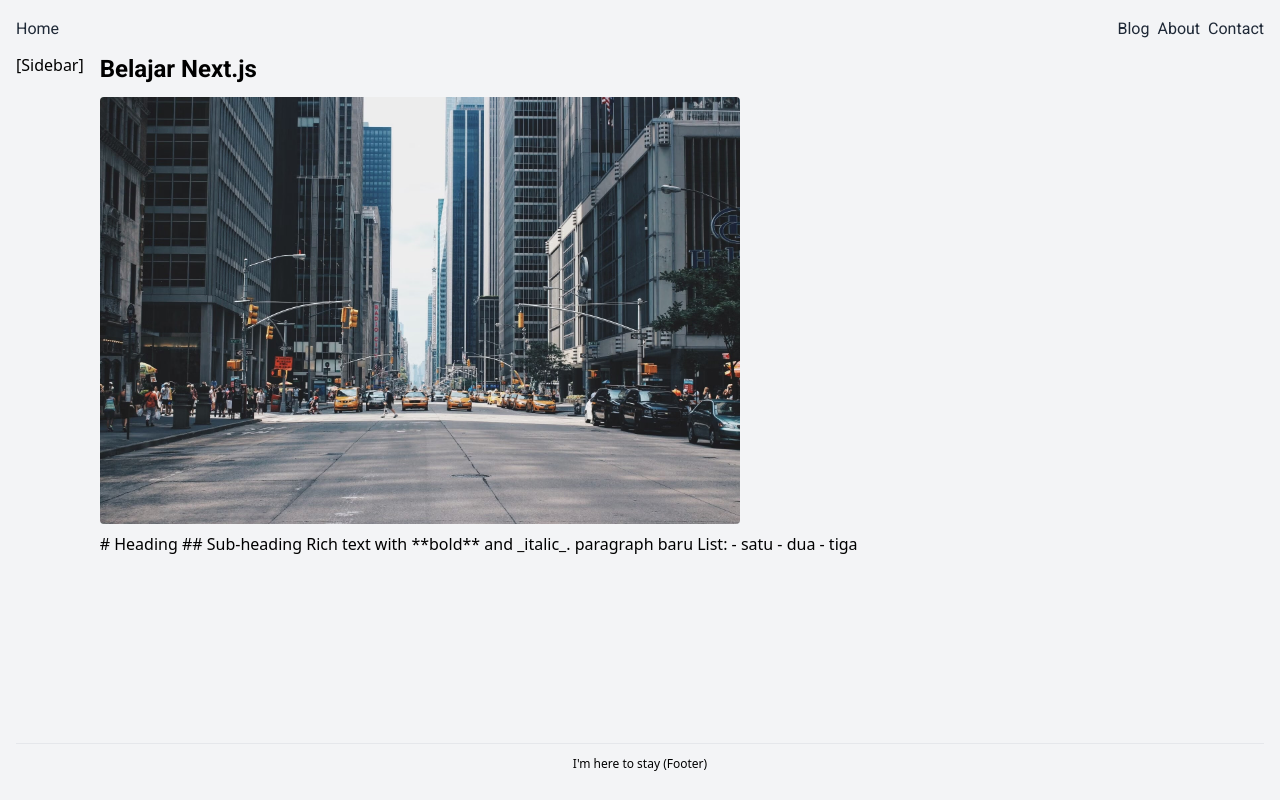
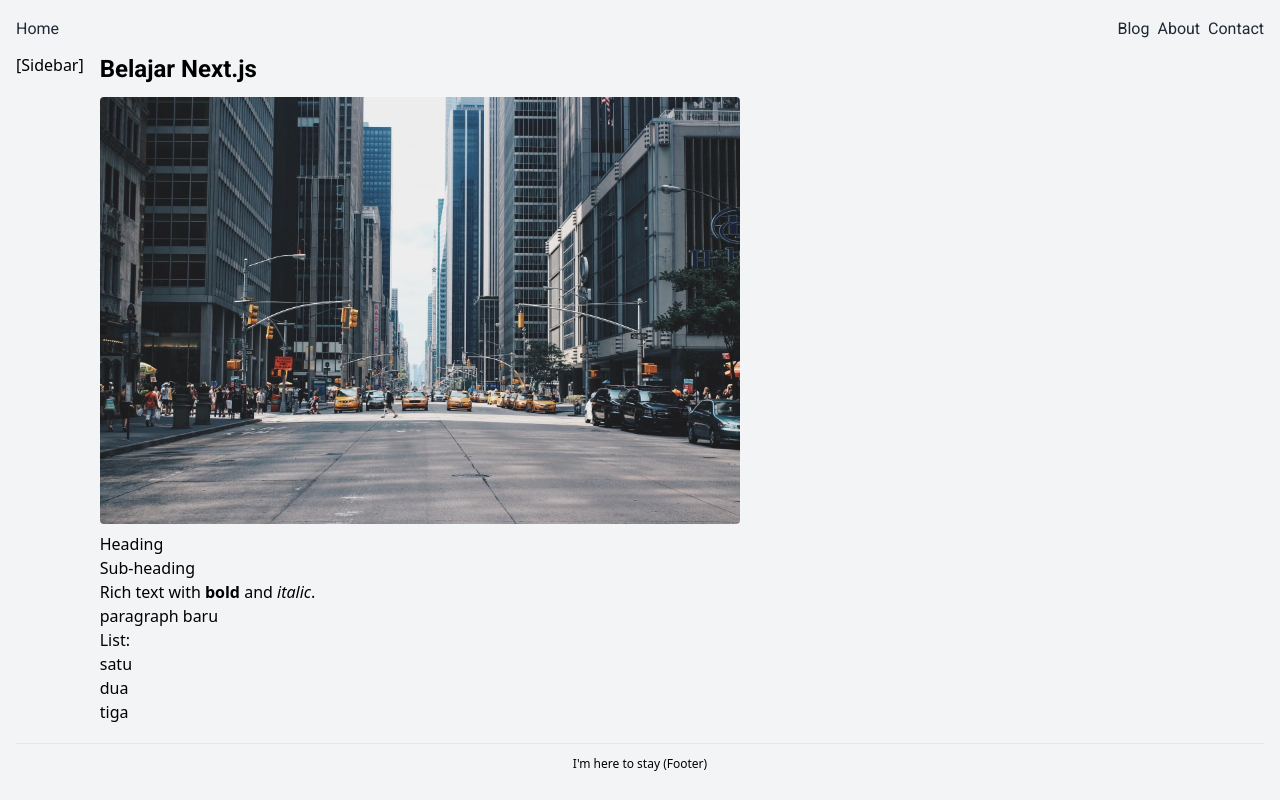
Before and after one commit to lunadiotic/learn-nextjs, a Next.js app: page /blog/belajar-nextjs in a window 1280 px wide. Built offline with nearby package versions, Linux system fonts and the light colour scheme.

Commit message:
menampilkan markdown di component

```diff
--- a/app/blog/belajar-nextjs/page.jsx
+++ b/app/blog/belajar-nextjs/page.jsx
@@ -1,9 +1,10 @@
 import Heading from "@/components/Heading";
-
+import { marked } from "marked";
 import { readFile } from "node:fs/promises";
 
 export default async function PostPage() {
   const text = await readFile("./content/blog/belajar-nextjs.md", "utf8");
+  const html = marked(text);
 
   return (
     <>
@@ -15,7 +16,7 @@
         height={360}
         className="mb-2 rounded"
       />
-      <p>{text}</p>
+      <article dangerouslySetInnerHTML={{ __html: html }} />
     </>
   );
 }
--- a/package.json
+++ b/package.json
@@ -9,6 +9,7 @@
     "lint": "next lint"
   },
   "dependencies": {
+    "marked": "^10.0.0",
     "next": "^14.0.2",
     "react": "^18.2.0",
     "react-dom": "^18.2.0"
```
Also changed, not shown: 1 other file (tests, documents, lock files or other folders).
